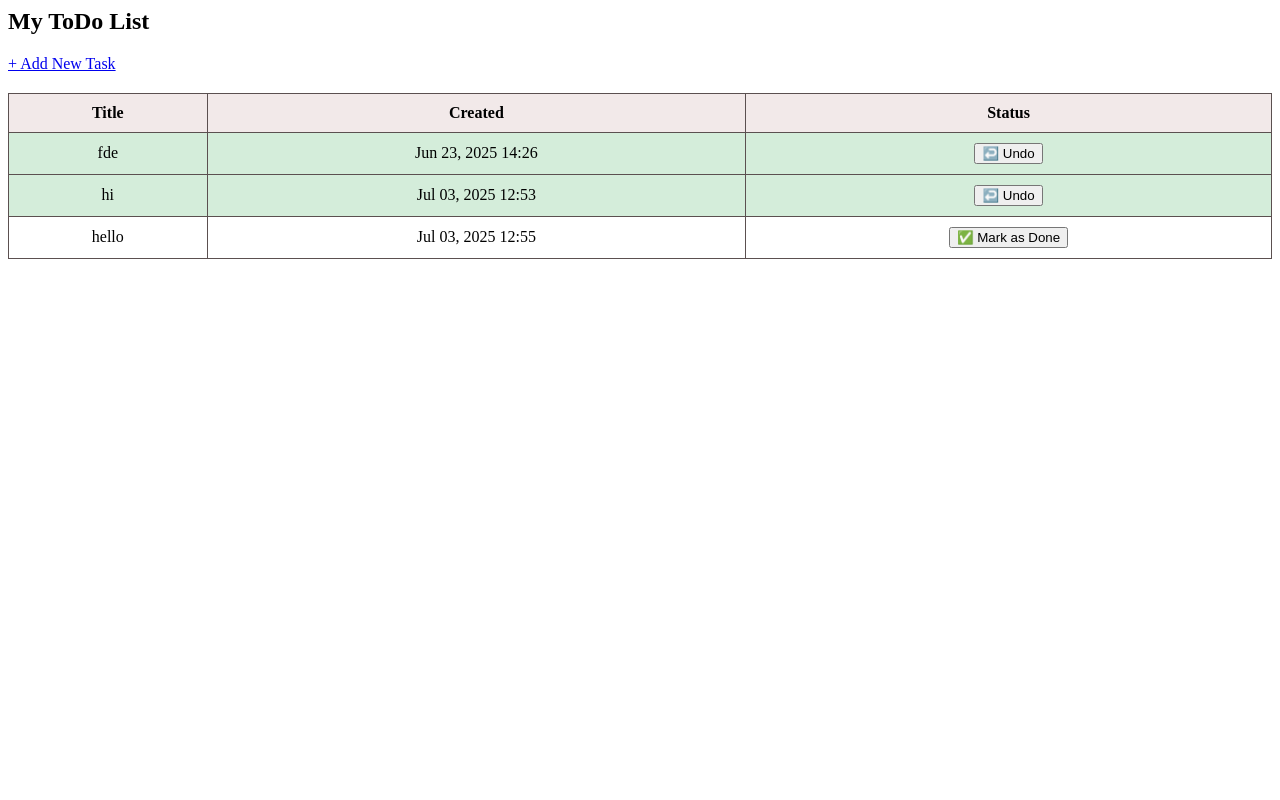
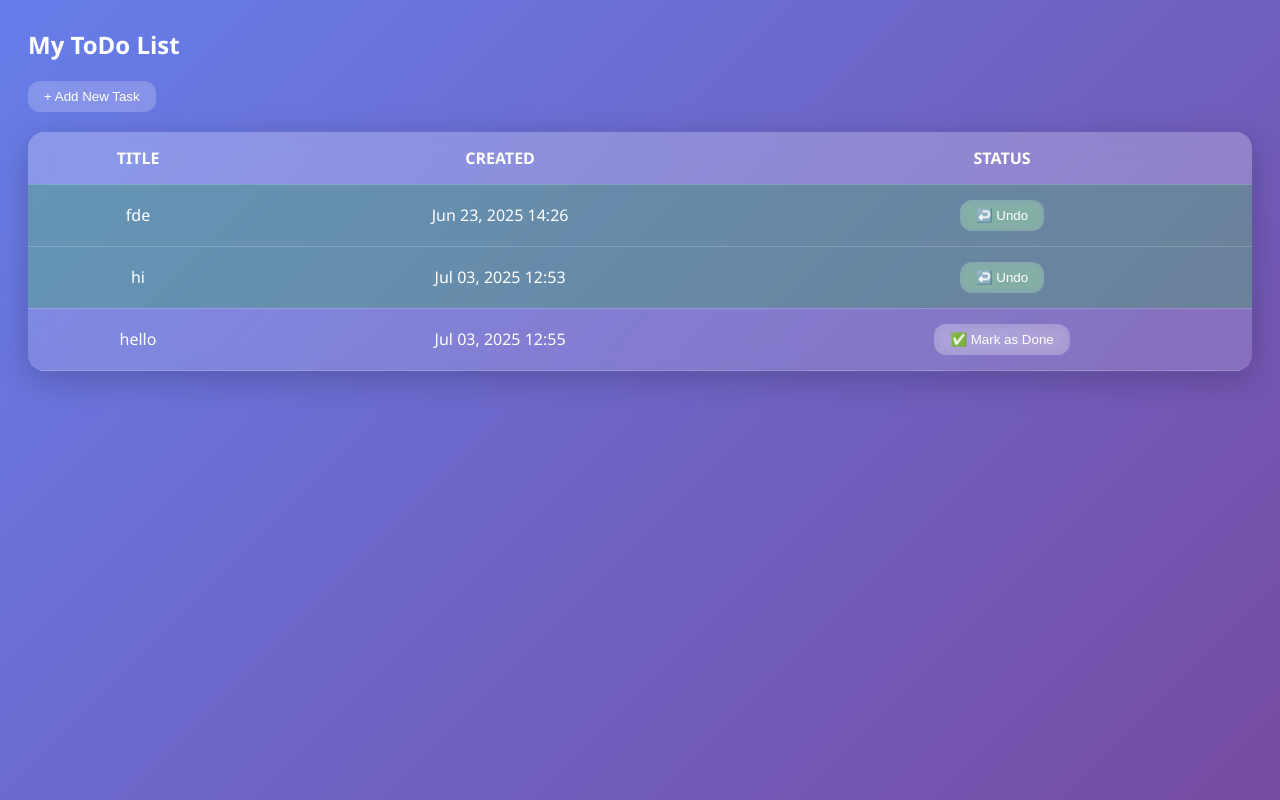
Before and after one commit to j-harishankar/TaskMate, a Django app: page /list/ in a window 1280 px wide. Run offline with Django 5.2, Linux system fonts and the light colour scheme; data comes from the database, SQL or seed files in the repository; both versions use the stored data as it was after the commit.

Commit message:
ui update

```diff
--- a/todoproject/todo/templates/todo/task_list.html
+++ b/todoproject/todo/templates/todo/task_list.html
@@ -1,22 +1,69 @@
-<h2>My ToDo List</h2>
-<a href="{% url 'create' %}">+ Add New Task</a>
+<h2 class="text-3xl font-bold mb-4 text-center">My ToDo List</h2>
+<a href="{% url 'create' %}" class="block text-center mb-6">
+    <button class="bg-white/20 backdrop-blur-md border border-white/30 rounded-2xl px-6 py-2 text-white hover:bg-white/30 transition">
+        + Add New Task
+    </button>
+</a>
 
 <style>
+    body {
+        background: linear-gradient(135deg, #667eea, #764ba2);
+        font-family: 'Segoe UI', Tahoma, Geneva, Verdana, sans-serif;
+        color: #fff;
+        padding: 20px;
+    }
+
     table {
         width: 100%;
-        border-collapse:collapse;
+        border-collapse: collapse;
         margin-top: 20px;
+        backdrop-filter: blur(10px);
+        background: rgba(255, 255, 255, 0.15);
+        border-radius: 16px;
+        overflow: hidden;
+        box-shadow: 0 8px 32px rgba(0, 0, 0, 0.2);
     }
+
     th, td {
-        border: 1px solid #5b5050;
-        padding: 10px;
+        padding: 15px;
         text-align: center;
+        color: #fff;
+        border-bottom: 1px solid rgba(255, 255, 255, 0.2);
     }
+
     th {
-        background-color: #f2e9e9;
+        background: rgba(255, 255, 255, 0.1);
+        font-weight: 600;
+        font-size: 1rem;
+        text-transform: uppercase;
     }
+
     tr.completed {
-        background-color: #d4edda;
+        background: rgba(40, 167, 69, 0.3);
+        color: #d4edda;
+    }
+
+    button {
+        background: rgba(255, 255, 255, 0.2);
+        border: none;
+        border-radius: 12px;
+        padding: 8px 16px;
+        color: #fff;
+        cursor: pointer;
+        transition: background 0.3s, transform 0.2s;
+        backdrop-filter: blur(5px);
+    }
+
+    button:hover {
+        background: rgba(255, 255, 255, 0.35);
+        transform: translateY(-2px);
+    }
+
+    td[colspan="3"] {
+        padding: 20px;
+        font-size: 1.2rem;
+        color: #fff;
+        opacity: 0.8;
     }
 </style>
 
@@ -41,7 +88,6 @@
                             <button>↩️ Undo</button>
                         {% endif %}
                     </a>
-
                 </td>
             </tr>
         {% empty %}
```
Also changed, not shown: todoproject/todo/templates/todo/create.html (+52 -5 lines), todoproject/db.sqlite3. Lines whose indentation alone changed are shown as unchanged.
